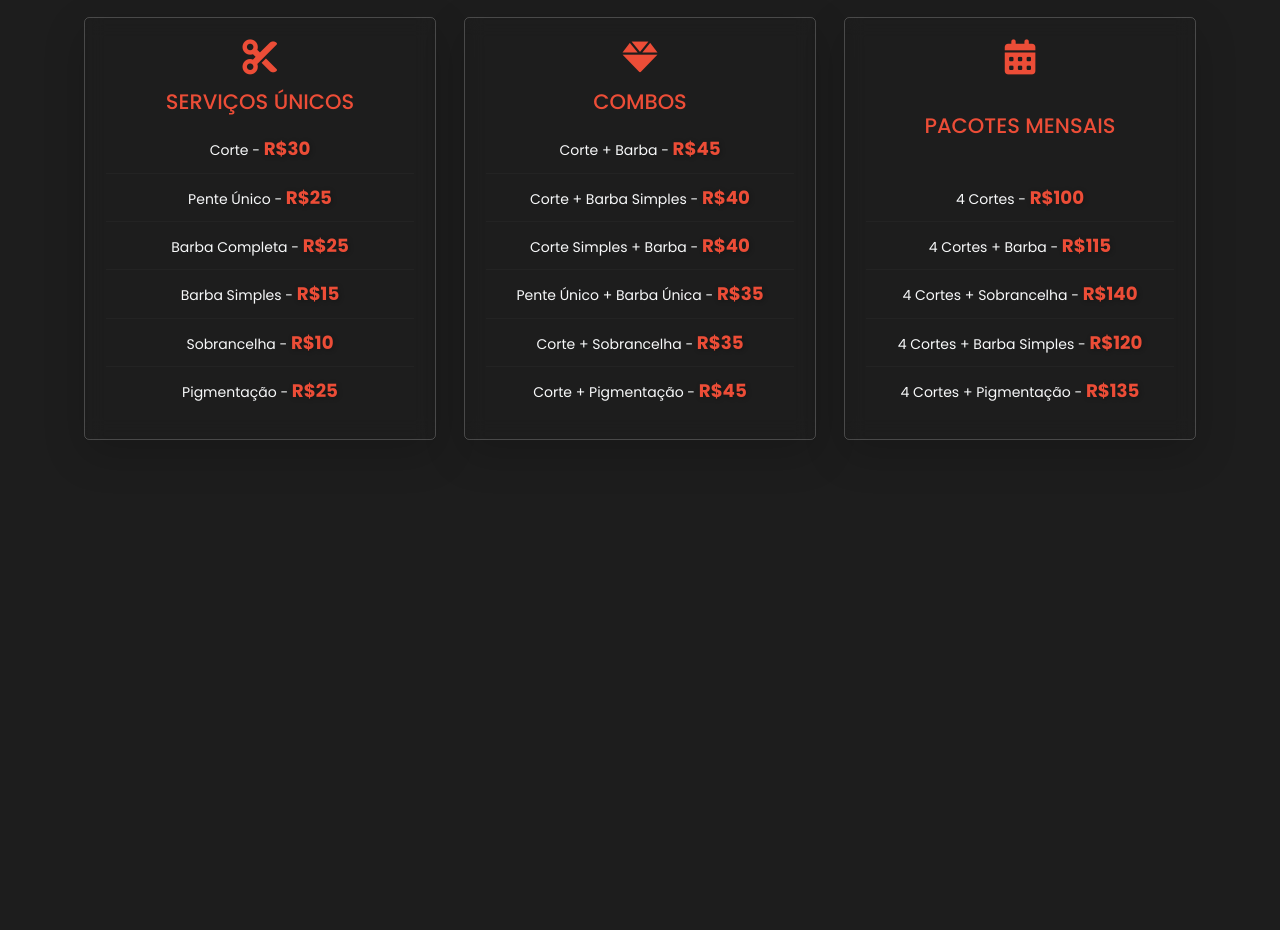
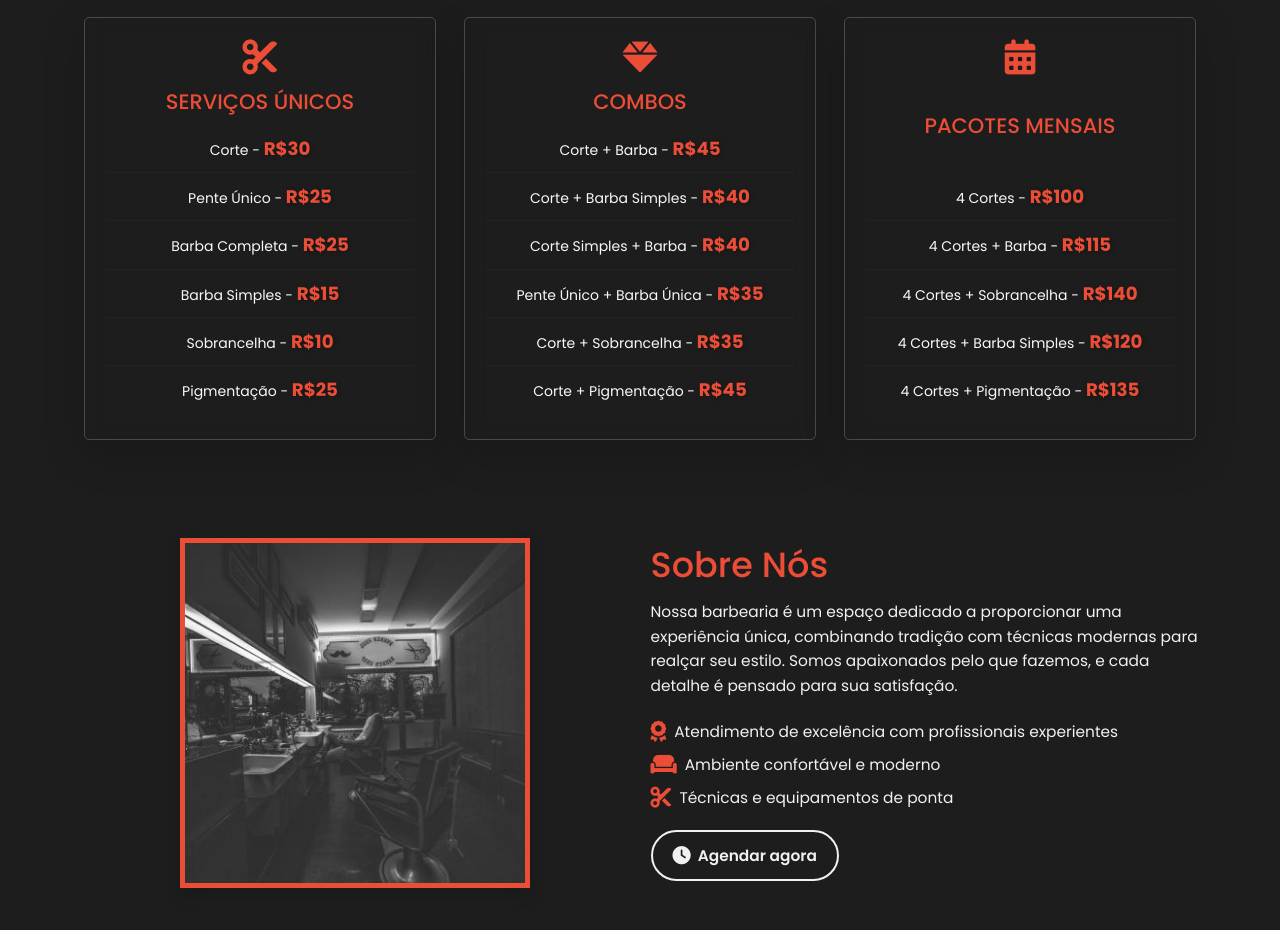
Before and after one commit to brunosilvamariano/ourstyle-barbearia, a plain HTML site: page index.html in a window 1280 px wide. Shown: the part 968-1898 px from the top of the page. Before the commit the page ends 1464 px from the top, so only its background shows below. Drawn offline with nearby package versions, Linux system fonts and the light colour scheme; a script that the page names is missing; a web font is replaced by a local one.

Commit message:
Criando seção de sobre nós

```diff
--- a/assets/css/main.css
+++ b/assets/css/main.css
@@ -45,6 +45,11 @@ section {
     scroll-margin-top: 80px; /* Ajuste este valor conforme a altura do cabeçalho */
 }
 
+header {
+    background-color: var(--cor-menu);
+}
+
+
 @media (max-width: 768px) {
     section {
         scroll-margin-top: 60px; /* Ajuste menor para dispositivos móveis */
@@ -64,10 +69,6 @@ h3 {
     color: var(--cor-texto-secundario);
 }
 
-/* Estilos para o Cabeçalho */
-header {
-    background-color: var(--cor-menu);
-}
 
 /* Estilos de Botões */
 .navbar-toggler {
@@ -278,77 +279,6 @@ header {
     }
 }
 
-
-
-:root {
-    /* Cores principais */
-    --cor-primaria: #EC4D37; /* Verde-água (pode ser a cor do botão) */
-    --bs-orange: #EC4D37; /* Amarelo ouro */
-    --cor-fundo: #1D1D1D; /* Cinza azulado escuro */
-    --cor-menu: #353535; /* Cinza escuro para o fundo do menu */
-
-    /* Cores de texto */
-    --cor-texto-principal: #F1F1F1; /* Branco sujo */
-    --cor-texto-secundario: #bdc3c7; /* Cinza claro para textos secundários */
-
-    /* Efeitos de interação */
-    --cor-hover: #2980b9; /* Azul mais claro para hover */
-    --cor-erro: #EC4D37; /* Vermelho para mensagens de erro */
-    --cor-sucesso: #EC4D37; /* Verde escuro para mensagens de sucesso */
-
-    /* Cores adicionais */
-    --cor-cinza-fosco-1: #7f8c8d; /* Cinza médio */
-    --cor-cinza-fosco-2: #4d5656; /* Cinza escuro */
-    --cor-cinza-fosco-3: #3b3b3b; /* Cinza bem escuro */
-    --cor-gelo-1: #95a5a6; /* Cinza claro */
-}
-
-* {
-    text-decoration: none;
-    list-style-type: none;
-    border: none;
-}
-
-body {
-    padding-top: 0px; /* Ajuste para header fixo */
-    background-color: var(--cor-fundo);
-    color: var(--cor-texto-principal);
-    font-family: "Poppins", sans-serif;
-}
-
-html {
-    overflow-x: hidden;
-    font-size: 87.5%; /* Base de 14px */
-}
-
-/* Compensação do scroll para a altura do cabeçalho */
-section {
-    scroll-margin-top: 80px; /* Ajuste este valor conforme a altura do cabeçalho */
-}
-
-@media (max-width: 768px) {
-    section {
-        scroll-margin-top: 60px; /* Ajuste menor para dispositivos móveis */
-    }
-}
-
-/* MENU DE NAVEGAÇÃO NAV BAR */
-h1 {
-    color: var(--cor-texto-principal);
-}
-
-h2 {
-    color: var(--cor-texto-principal);
-}
-
-h3 {
-    color: var(--cor-texto-secundario);
-}
-
-/* Estilos para o Cabeçalho */
-header {
-    background-color: var(--cor-menu);
-}
 
 /* Estilos de Botões */
 .navbar-toggler {
@@ -627,3 +557,52 @@ hr {
     border-top: 1px solid rgba(255, 255, 255, 0.1);
     margin: 10px 0;
 }
+
+/****************************** Estilização da Seção de Sobre ******************************/
+.about-section {
+    background-color: var(--cor-fundo);
+    padding: 60px 0;
+}
+
+.about-image-wrapper {
+    perspective: 1000px; /* Adiciona perspectiva */
+    display: inline-block;
+}
+
+.about-image {
+    width: 100%;
+    max-width: 350px;
+    border: 5px solid var(--cor-primaria);
+    transition: transform 0.5s ease;
+    transform-style: preserve-3d;
+}
+
+.about-image:hover {
+    transform: rotateY(15deg) rotateX(15deg) scale(1.1); /* Efeito de rotação 3D */
+    box-shadow: 0 15px 30px rgba(0, 0, 0, 0.3); /* Sombra para dar profundidade */
+}
+
+.section-title {
+    font-size: 2.5rem;
+    color: var(--cor-primaria);
+}
+
+.section-description {
+    font-size: 1.1rem;
+    color: var(--cor-texto-secundario);
+    line-height: 1.6;
+}
+
+.about-feature {
+    font-size: 1.1rem;
+    margin-bottom: 10px;
+    color: var(--cor-texto-principal);
+    display: flex;
+    align-items: center;
+}
+
+.about-feature .icon {
+    font-size: 1.5rem;
+    color: var(--cor-primaria);
+    margin-right: 8px;
+}
--- a/index.html
+++ b/index.html
@@ -46,13 +46,10 @@
                         <a class="nav-link me-2 fw-medium fs-6" style="color: #EC4D37;" href="#home"><span>Início</span></a>
                     </li>
                     <li class="nav-item">
-                        <a class="nav-link me-2 fw-medium fs-6" style="color: #fff" href="#services">Serviços</a>
+                        <a class="nav-link me-2 fw-medium fs-6" style="color: #fff" href="#services">Preços e Planos</a>
                     </li>
                     <li class="nav-item">
-                        <a class="nav-link me-2 fw-medium fs-6" style="color: #fff" href="#gallery">Preços e Planos</a>
-                    </li>
-                    <li class="nav-item">
-                        <a class="nav-link me-2 fw-medium fs-6" style="color: #fff" href="#testimonials">Produtos</a>
+                        <a class="nav-link me-2 fw-medium fs-6" style="color: #fff" href="#about">Sobre</a>
                     </li>
                     <li class="nav-item">
                         <a class="nav-link me-2 fw-medium fs-6" style="color: #fff" href="#contact">Galeria</a>
@@ -118,7 +115,7 @@
         <section class="services-section py-5" id="services">
             <div class="container">
                 <header class="text-center bg-transparent mb-5">
-                    <h2 class="section-title">Nossos Serviços e Preços</h2>
+                    <h2 class="section-title">Nossos Preços e Planos</h2>
                     <p class="section-description text-muted">Confira nossa lista de serviços, combos e pacotes mensais sob medida para você!</p>
                 </header>
 
@@ -189,6 +186,49 @@
                 </div>
             </div>
         </section>
+        <!-- Seção About -->
+        <section class="about-section py-5" id="about">
+            <div class="container">
+                <div class="row align-items-center">
+
+                    <!-- Imagem -->
+                    <div class="col-md-6 text-center">
+                        <div class="about-image-wrapper">
+                            <img src="assets/images/banner-about.jpg" alt="Imagem da Barbearia" class="about-image  shadow">
+                        </div>
+                    </div>
+
+                    <!-- Texto "Sobre" -->
+                    <div class="col-md-6 text-md-start text-center mt-4 mt-md-0">
+                        <h2 class="section-title mb-3">Sobre Nós</h2>
+                        <p class="section-description mb-4 text-light">
+                            Nossa barbearia é um espaço dedicado a proporcionar uma experiência única, combinando tradição com técnicas modernas para realçar seu estilo. Somos apaixonados pelo que fazemos, e cada detalhe é pensado para sua satisfação.
+                        </p>
+
+                        <!-- Destaques com Ícones -->
+                        <ul class="list-unstyled mb-4">
+                            <li class="about-feature">
+                                <i class="fas fa-award icon"></i> Atendimento de excelência com profissionais experientes
+                            </li>
+                            <li class="about-feature">
+                                <i class="fas fa-couch icon"></i> Ambiente confortável e moderno
+                            </li>
+                            <li class="about-feature">
+                                <i class="fas fa-cut icon"></i> Técnicas e equipamentos de ponta
+                            </li>
+                        </ul>
+
+                        <!-- Botão de CTA -->
+                        <div class="d-flex justify-content-start">
+                            <a href="https://wa.me/47999999587?text=Olá!%20Gostaria%20de%20agendar%20um%20horário." class="btn btn-custom" aria-label="Agendar um horário">
+                                <i class="fas fa-clock me-2"></i> <!-- Ícone de relógio da Font Awesome -->
+                                Agendar agora
+                            </a>
+                        </div>
+                    </div>
+                </div>
+            </div>
+        </section>
 
 
 
```
Also changed, not shown: assets/images/banner-about.jpg (added).
